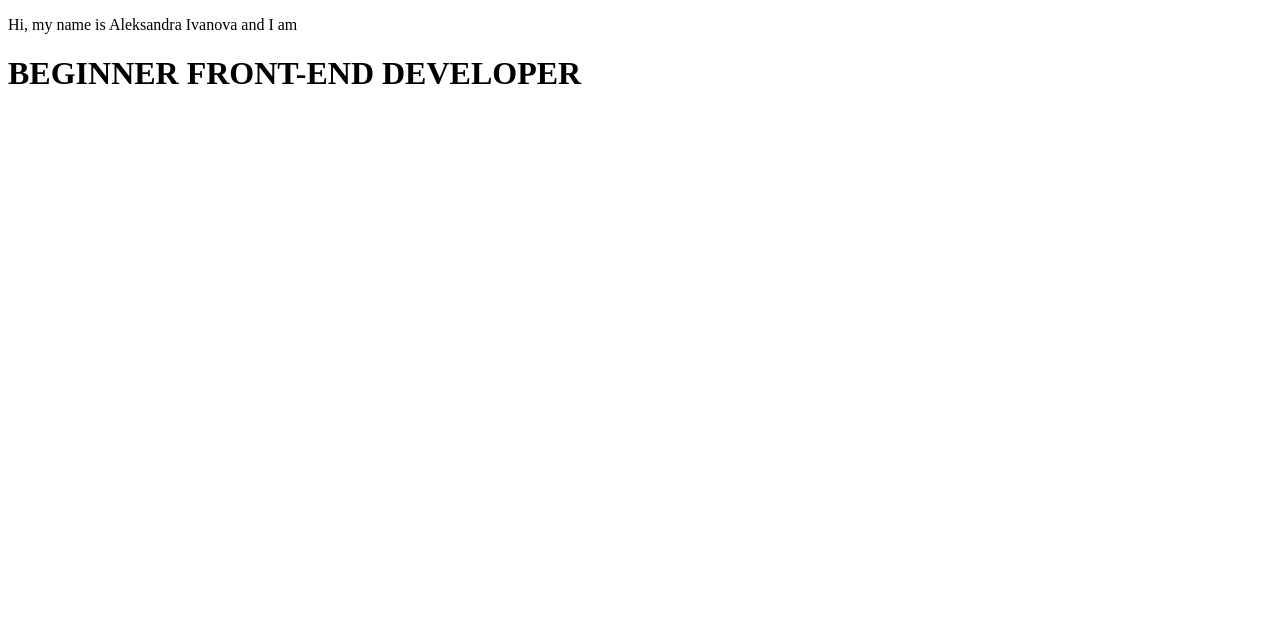
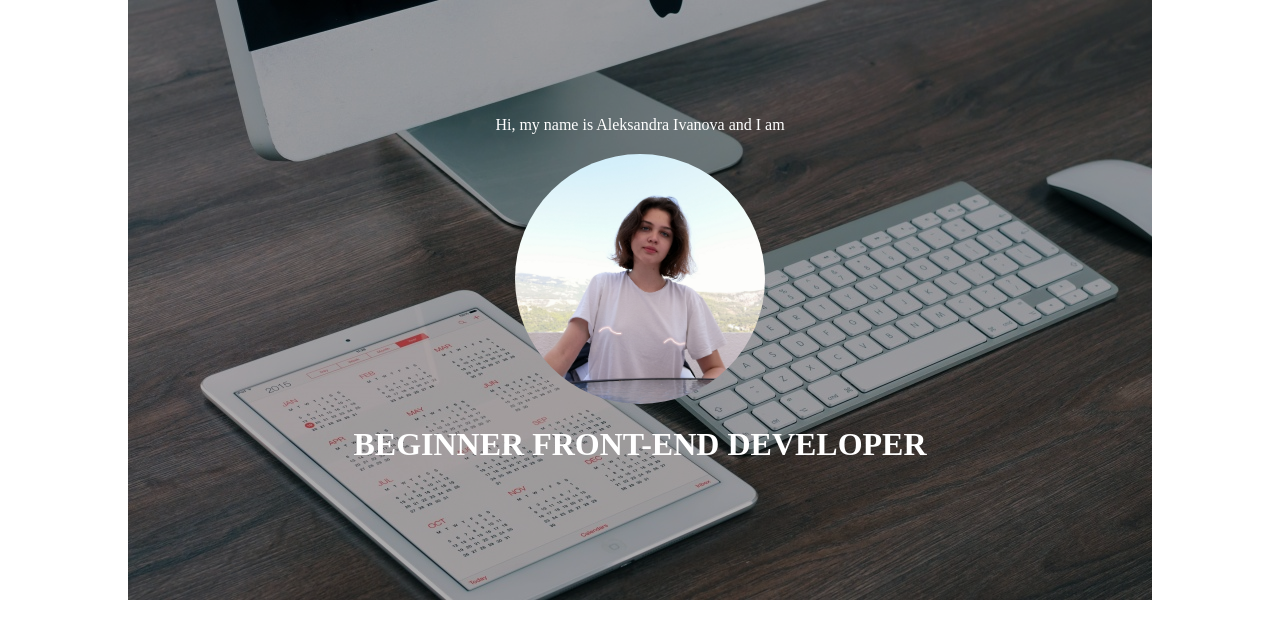
Before and after one commit to leqsar/rsschool-cv, a plain HTML site: page index.html in a window 1280 px wide. Drawn offline with Linux system fonts and the light colour scheme.

Commit message:
feat: add styles for header;

```diff
--- a/index.html
+++ b/index.html
@@ -8,6 +8,7 @@
   <body>
       <header>
           <p>Hi, my name is Aleksandra Ivanova and I am</p>
+          <div class="header-image"></div>
           <h1>BEGINNER FRONT-END DEVELOPER</h1>
       </header>
   </body>
--- a/style.css
+++ b/style.css
@@ -0,0 +1,30 @@
+p,
+body {
+    margin: 0;
+}
+
+header {
+    position: relative;
+    display: flex;
+    margin: 0 auto;
+    width: 1024px;
+    height: 600px;
+    flex-direction: column;
+    align-items: center;
+    justify-content: center;
+    color: white;
+    background-image: url("devices.jpg");
+    box-shadow:0 0 0 512px rgba(0, 0, 0, 0.33) inset;
+}
+
+header p {
+    margin-bottom: 20px;
+}
+
+.header-image {
+    width: 250px;
+    height: 250px;
+    background-image: url("header-image.jpg");
+    background-size: cover;
+    border-radius: 125px;
+}
```
Also changed, not shown: devices.jpg (added), header-image.jpg (added).
